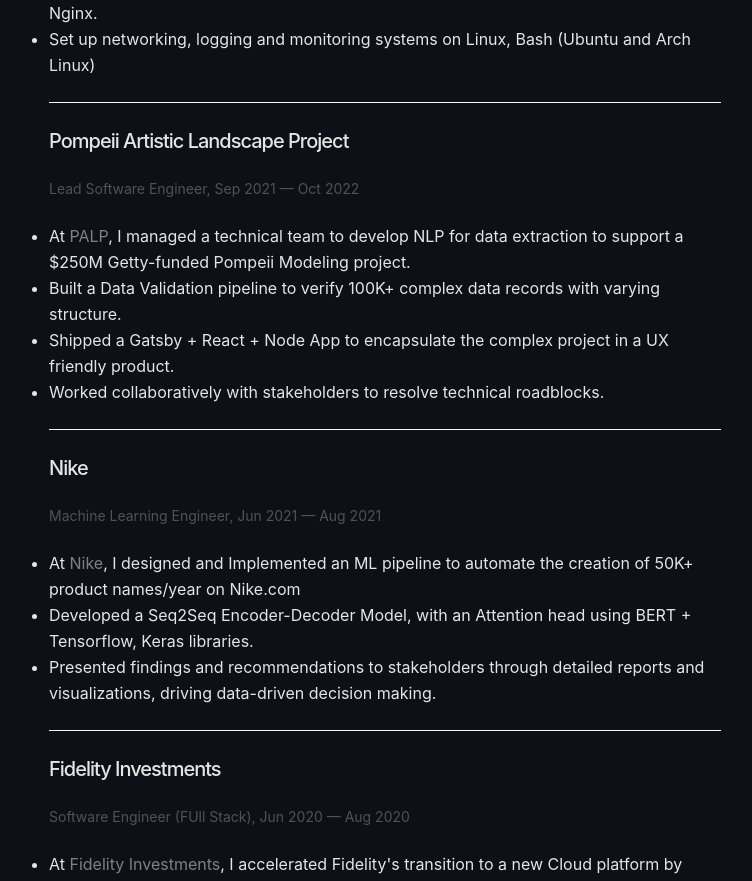
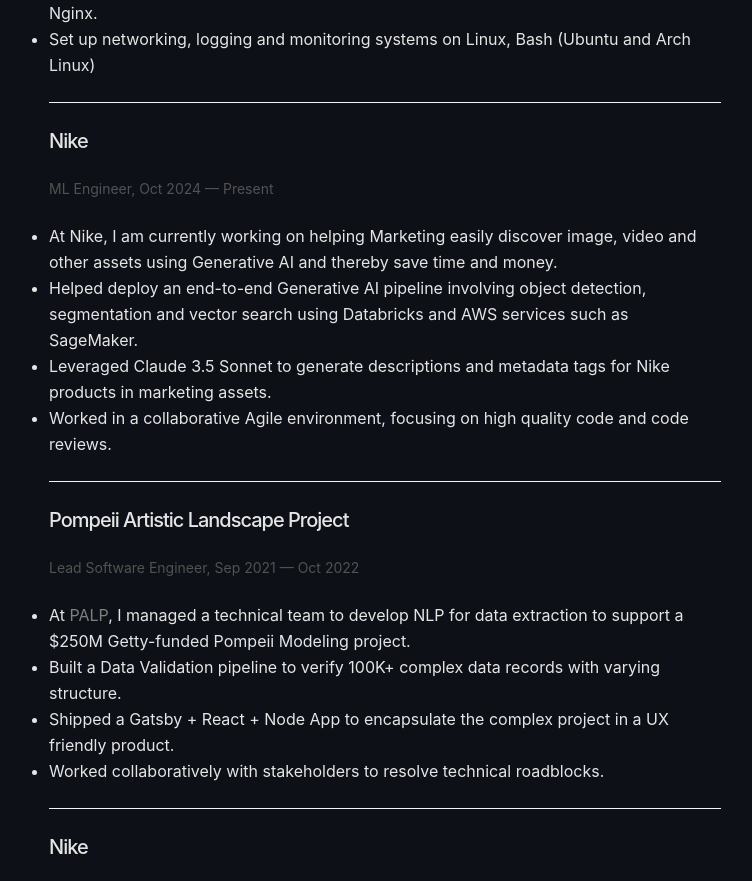
Before and after one commit to infinityp913/ananthp, a Next.js app: page /work in a window 1280 px wide. Shown: the part 820-1701 px from the top of the page, without its empty margins (255-1007 px from the left). Built offline with nearby package versions, Linux system fonts and the light colour scheme.

Commit message:
add nike to work

```diff
--- a/pages/work/index.js
+++ b/pages/work/index.js
@@ -80,6 +80,29 @@
               <li>
                 Set up networking, logging and monitoring systems on Linux, Bash
                 (Ubuntu and Arch Linux)
+              </li>
+            </ul>
+            <hr className="my-6 border-neutral-100 dark:border-neutral-800" />
+            <h2 className="font-medium text-xl mb-1 tracking-tighter">
+              Nike
+            </h2>
+            <p className="my-6 text-neutral-600 dark:text-neutral-400 text-sm">
+              ML Engineer, Oct 2024 — Present
+            </p>
+            <ul className="leading-relaxed list-disc">
+              <li>
+                At{" "}
+                Nike, I am currently working on helping Marketing easily discover image, video and other assets using Generative AI and thereby save time and money.
+              </li>
+              <li>
+                Helped deploy an end-to-end Generative AI pipeline involving object detection, segmentation and vector search using
+                Databricks and AWS services such as SageMaker.
+              </li>
+              <li>
+                Leveraged Claude 3.5 Sonnet to generate descriptions and metadata tags for Nike products in marketing assets.
+              </li>
+              <li>
+                Worked in a collaborative Agile environment, focusing on high quality code and code reviews.
               </li>
             </ul>
             <hr className="my-6 border-neutral-100 dark:border-neutral-800" />
```
